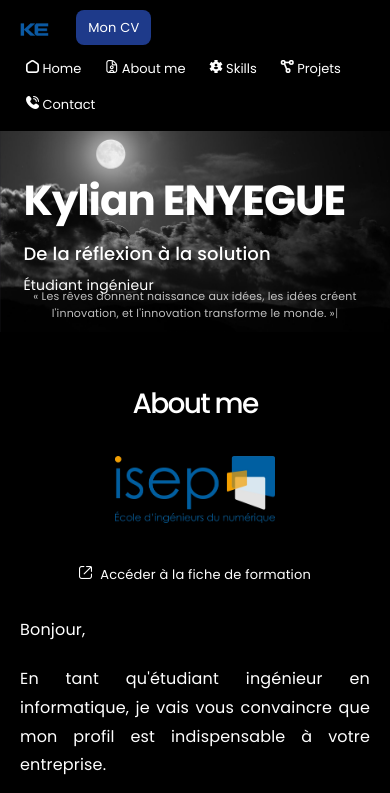
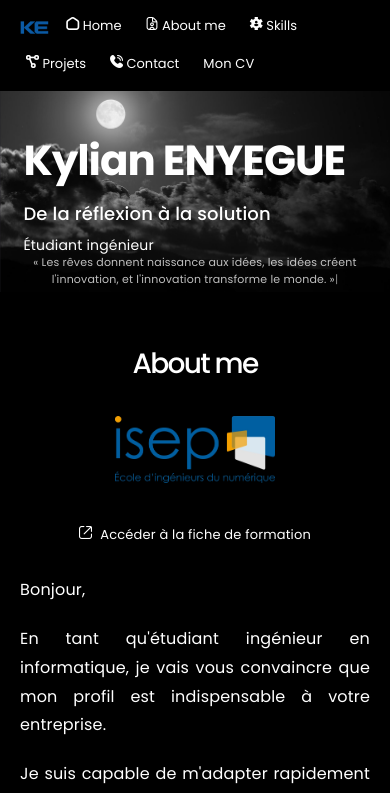
Before and after one commit to kylian-enyegue/Portfolio_v3, a React (Vite) app: page / in a window 390 px wide. Shown: the top 793 px of the page. Built offline with nearby package versions, Linux system fonts and the light colour scheme; some icons are missing.

Commit message:
ajustement taille ecran

```diff
--- a/src/App.css
+++ b/src/App.css
@@ -650,7 +650,7 @@ main section {
     white-space: normal;
     text-align: center;
     width: 90%;
-    bottom: 10px;
+    bottom: 4px;
   }
 
   main section {
--- a/src/components/Sidebar.jsx
+++ b/src/components/Sidebar.jsx
@@ -10,11 +10,13 @@ function Sidebar() {
     <nav className="navbar">
       <img src={keLogo} alt="KE" className="navbar-ke-logo" onClick={() => window.location.reload()} />
       <div className="navbar-links">
+        <img src={keLogo} alt="KE" className="navbar-ke-logo-mobile" onClick={() => window.location.reload()} />
         <button onClick={() => window.scrollTo({ top: 0, behavior: 'smooth' })}><i className="fi fi-br-house-blank"></i> Home</button>
         <button onClick={() => scrollTo('about')}><i className="fi fi-rr-file-user"></i> About me</button>
         <button onClick={() => scrollTo('skills')}><i className="fi fi-ss-user-skill-gear"></i> Skills</button>
         <button onClick={() => scrollTo('projets')}><i className="fi fi-br-diagram-project"></i> Projets</button>
         <button onClick={() => scrollTo('contact')}><i className="fi fi-sr-phone-call"></i> Contact</button>
+        <a className="navbar-btn navbar-btn-mobile-cv" href="/CV.pdf" target="_blank" rel="noopener noreferrer">Mon CV</a>
       </div>
       <a className="navbar-btn" href="/CV.pdf" target="_blank" rel="noopener noreferrer">Mon CV</a>
     </nav>
--- a/src/components/sidebar.css
+++ b/src/components/sidebar.css
@@ -118,6 +118,14 @@
   opacity: 0.85;
 }
 
+.navbar-ke-logo-mobile {
+  display: none;
+}
+
+.navbar-btn-mobile-cv {
+  display: none;
+}
+
 /* ── MOBILE (≤768px) ── */
 @media (max-width: 768px) {
   .navbar {
@@ -126,20 +134,46 @@
     padding: 10px 16px;
     gap: 8px;
   }
+
   .navbar-ke-logo {
+    display: none;
+  }
+
+  .navbar-ke-logo-mobile {
+    display: block;
     height: 32px;
+    width: auto;
+    object-fit: contain;
+    cursor: pointer;
+    transition: transform 0.2s ease;
   }
+
+  .navbar-ke-logo-mobile:hover {
+    transform: scale(1.2);
+  }
+
+  .navbar > .navbar-btn:not(.navbar-btn-mobile-cv) {
+    display: none;
+  }
+
+  .navbar-btn-mobile-cv {
+    display: flex;
+    align-items: center;
+  }
+
   .navbar-links {
     order: 3;
     width: 100%;
     flex-wrap: wrap;
     gap: 4px;
   }
+
   .navbar-links a,
   .navbar-links button {
     font-size: 13px;
     padding: 6px 10px;
   }
+
   .navbar-btn {
     font-size: 13px;
     padding: 6px 12px;
```
